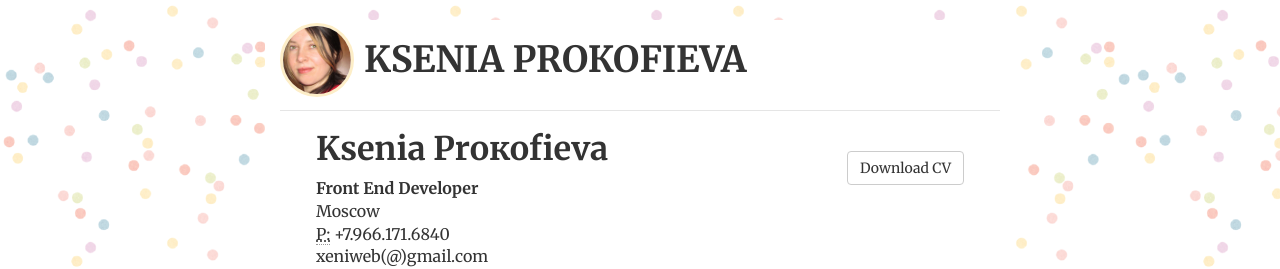
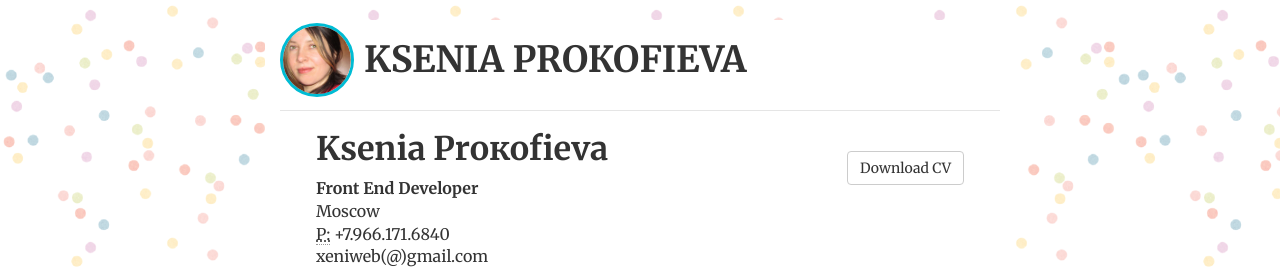
Before and after one commit to cvkp/cvkp.github.io, a Jekyll site: the page built from index-en.html, in a window 1280 px wide. Shown: the top 269 px of the page. Built offline with Jekyll 4.4.1, drawn with Linux system fonts in a browser that asks for light colours; nearby versions of some CDN libraries.

Commit message:
Update style.css

```diff
--- a/css/style.css
+++ b/css/style.css
@@ -617,7 +617,7 @@ img.logo {
 
 img.round {
     vertical-align: super;
-    border: 3px solid #fdeec8;
+    border: 3px solid #00BCD4;
     border-radius: 100%;
     width: 74px;
     height: 74px;
```
